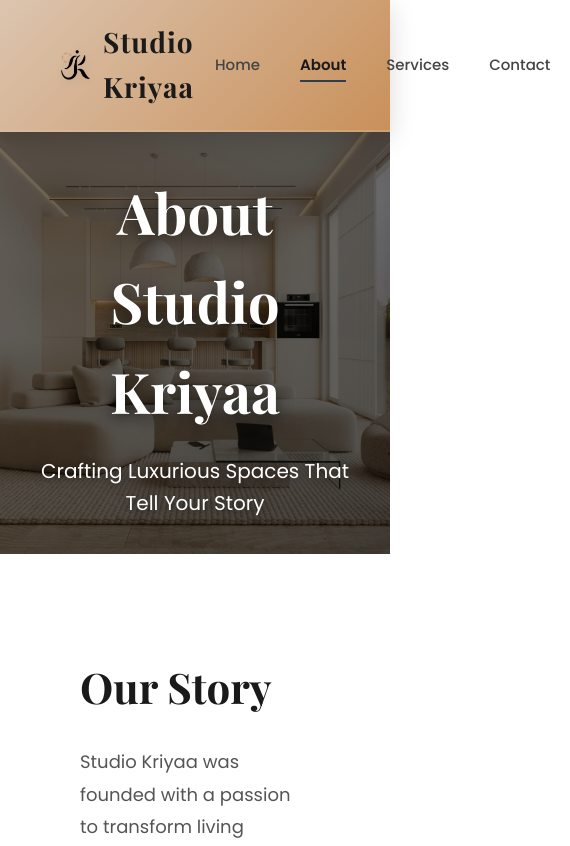
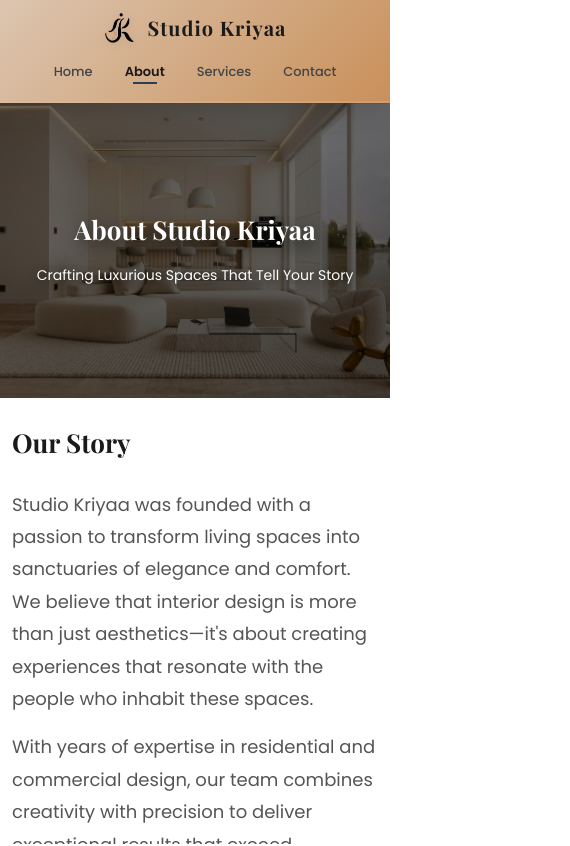
Before and after one commit to maheshbhagwat1997/studio-kriyaa, a React (Vite) app: page /about in a window 390 px wide. Shown: the top 846 px of the page, 570 px wide, since content can reach past the window. Built offline with nearby package versions, Linux system fonts and the light colour scheme.

Commit message:
Improve mobile responsiveness: refined hero, navbar, process, content, promo, footer for small screens

```diff
--- a/src/HomePage.css
+++ b/src/HomePage.css
@@ -624,5 +624,267 @@ h1, h2, h3, h4, h5, h6 {
   padding-top: 30px;
 }
 
-/* RESPONSIVE DESIGN (removed) - keeping desktop styles for all screen sizes */
-/* Mobile-specific overrides removed to make desktop and mobile views the same */
+/* Mobile responsiveness: scale desktop layout for small screens and stack components vertically */
+@media (max-width: 768px) {
+  /* NAVBAR: stack and center */
+  .navbar {
+    padding: 12px 20px;
+    flex-direction: column;
+    gap: 10px;
+    align-items: center;
+  }
+
+  .navbar .logo {
+    font-size: 24px;
+  }
+
+  .navbar nav {
+    display: flex;
+    flex-wrap: wrap;
+    justify-content: center;
+    gap: 8px;
+    width: 100%;
+  }
+
+  .navbar nav a {
+    padding: 8px 12px;
+    font-size: 14px;
+  }
+
+  /* HERO: center content and scale down */
+  .hero-header {
+    padding: 30px 20px;
+    min-height: 60vh;
+    height: auto;
+    align-items: center;
+    text-align: center;
+    justify-content: center;
+  }
+
+  .hero-header h1 {
+    font-size: 34px;
+    max-width: 100%;
+    margin-bottom: 12px;
+  }
+
+  .hero-header p {
+    font-size: 16px;
+    max-width: 100%;
+    margin-top: 12px;
+  }
+
+  .hero-btn {
+    padding: 12px 24px;
+    font-size: 15px;
+  }
+
+  /* PROCESS: stack cards and scale */
+  .process-section {
+    padding: 40px 20px;
+    display: flex;
+    flex-direction: column;
+    gap: 20px;
+    align-items: stretch;
+  }
+
+  .process-card {
+    width: 100%;
+    padding: 24px;
+  }
+
+  .process-card h3 {
+    font-size: 20px;
+  }
+
+  .process-card p {
+    font-size: 15px;
+  }
+
+  /* CONTENT: stack image and text */
+  .content-section {
+    padding: 40px 20px;
+    flex-direction: column;
+    gap: 20px;
+    align-items: center;
+    text-align: center;
+  }
+
+  .content-section.reverse {
+    flex-direction: column;
+  }
+
+  .content-image {
+    width: 100%;
+    max-width: 100%;
+    height: auto;
+    border-radius: 12px;
+  }
+
+  .content-text {
+    width: 100%;
+  }
+
+  .content-text h2 {
+    font-size: 26px;
+  }
+
+  .content-text p {
+    font-size: 15px;
+  }
+
+  /* PROMO: scale and center */
+  .promo-section {
+    padding: 30px 20px;
+    min-height: 220px;
+    height: auto;
+  }
+
+  .promo-section h2 {
+    font-size: 22px;
+    margin-bottom: 20px;
+  }
+
+  /* FOOTER: stack and center columns */
+  .footer {
+    padding: 30px 20px;
+    text-align: center;
+  }
+
+  .footer-columns {
+    flex-direction: column;
+    gap: 20px;
+    align-items: center;
+  }
+
+  .footer-col {
+    text-align: center;
+    width: 100%;
+  }
+
+  .footer-logo {
+    font-size: 20px;
+    margin-bottom: 20px;
+  }
+
+  .footer-col h4 {
+    font-size: 16px;
+  }
+
+  .footer-col p {
+    font-size: 14px;
+  }
+
+  /* Utility: avoid horizontal scrollbar if something grows */
+  html, body { overflow-x: hidden; }
+}
+
+/* Extra-small screens: refine spacing and scale for phones (<=480px) */
+@media (max-width: 480px) {
+  /* NAVBAR */
+  .navbar {
+    padding: 10px 12px;
+    gap: 8px;
+    align-items: center;
+  }
+
+  .navbar .logo {
+    font-size: 20px;
+  }
+
+  .navbar nav a {
+    padding: 6px 10px;
+    font-size: 12px;
+  }
+
+  /* HERO */
+  .hero-header {
+    padding: 26px 12px;
+    min-height: 55vh;
+    height: auto;
+    justify-content: center;
+    align-items: center;
+    text-align: center;
+  }
+
+  .hero-header h1 {
+    font-size: 28px;
+    line-height: 1.15;
+    margin-bottom: 10px;
+  }
+
+  .hero-header p {
+    font-size: 14px;
+  }
+
+  .hero-btn {
+    padding: 10px 20px;
+    font-size: 14px;
+    display: inline-block;
+    margin: 12px auto 0;
+  }
+
+  /* PROCESS */
+  .process-section {
+    padding: 24px 12px;
+    gap: 18px;
+    align-items: center;
+  }
+
+  .process-card {
+    padding: 18px;
+    width: 100%;
+    margin-bottom: 12px;
+  }
+
+  .process-card h3 {
+    font-size: 18px;
+  }
+
+  /* CONTENT */
+  .content-section {
+    padding: 24px 12px;
+    gap: 16px;
+  }
+
+  .content-image {
+    width: 100%;
+    max-width: 100%;
+    max-height: 300px;
+    object-fit: cover;
+    display: block;
+    margin: 0 auto;
+  }
+
+  .content-text h2 {
+    font-size: 22px;
+  }
+
+  .content-text p {
+    font-size: 14px;
+  }
+
+  /* PROMO */
+  .promo-section {
+    padding: 24px 12px;
+    min-height: 200px;
+  }
+
+  .promo-section h2 {
+    font-size: 20px;
+  }
+
+  /* FOOTER */
+  .footer {
+    padding: 24px 12px;
+  }
+
+  .footer-columns {
+    gap: 16px;
+  }
+
+  .footer-col p, .copyright {
+    font-size: 13px;
+  }
+
+  html, body { overflow-x: hidden; }
+}
--- a/src/styles/Pages.css
+++ b/src/styles/Pages.css
@@ -478,5 +478,133 @@
   font-weight: 500;
 }
 
-/* RESPONSIVE DESIGN (removed) - keeping desktop styles for all screen sizes */
-/* Mobile-specific overrides removed to make desktop and mobile views the same */
+/* Page-level mobile responsiveness: scale and stack sections under 768px */
+@media (max-width: 768px) {
+  .page-hero {
+    padding: 40px 20px;
+    height: 40vh;
+    min-height: 220px;
+    text-align: center;
+    align-items: center;
+    justify-content: center;
+  }
+
+  .page-hero h1 {
+    font-size: 32px;
+  }
+
+  .page-hero p {
+    font-size: 16px;
+    max-width: 100%;
+  }
+
+  .about-content,
+  .services-section,
+  .contact-section {
+    padding: 40px 20px;
+  }
+
+  .services-grid {
+    grid-template-columns: 1fr;
+    gap: 20px;
+  }
+
+  .process-steps {
+    grid-template-columns: 1fr;
+    gap: 20px;
+  }
+
+  .features-grid {
+    grid-template-columns: 1fr;
+  }
+
+  .contact-container {
+    grid-template-columns: 1fr;
+    gap: 30px;
+  }
+
+  .content-block h2 {
+    font-size: 28px;
+  }
+
+  .contact-form {
+    padding: 24px;
+  }
+
+  .cta-section {
+    padding: 40px 20px;
+  }
+
+  .cta-section h2 {
+    font-size: 28px;
+  }
+
+  .navbar {
+    padding: 12px 20px;
+    flex-direction: column;
+    gap: 12px;
+    align-items: center;
+  }
+
+  .navbar nav {
+    flex-wrap: wrap;
+    justify-content: center;
+    gap: 8px;
+  }
+
+  .navbar nav .nav-link {
+    padding: 6px 12px;
+    font-size: 13px;
+  }
+
+  html, body { overflow-x: hidden; }
+}
+
+/* Extra-small page tweaks (<=480px) */
+@media (max-width: 480px) {
+  .page-hero {
+    padding: 30px 12px;
+    height: 35vh;
+    min-height: 180px;
+    text-align: center;
+    align-items: center;
+    justify-content: center;
+  }
+
+  .page-hero h1 {
+    font-size: 26px;
+    line-height: 1.12;
+  }
+
+  .page-hero p {
+    font-size: 14px;
+  }
+
+  .about-content,
+  .services-section,
+  .contact-section {
+    padding: 24px 12px;
+  }
+
+  .services-grid {
+    gap: 18px;
+  }
+
+  .feature-card, .service-item {
+    padding: 18px 12px;
+  }
+
+  .contact-form {
+    padding: 18px;
+  }
+
+  .cta-section {
+    padding: 30px 12px;
+  }
+
+  .content-block h2 {
+    font-size: 26px;
+  }
+
+  html, body { overflow-x: hidden; }
+}
```
